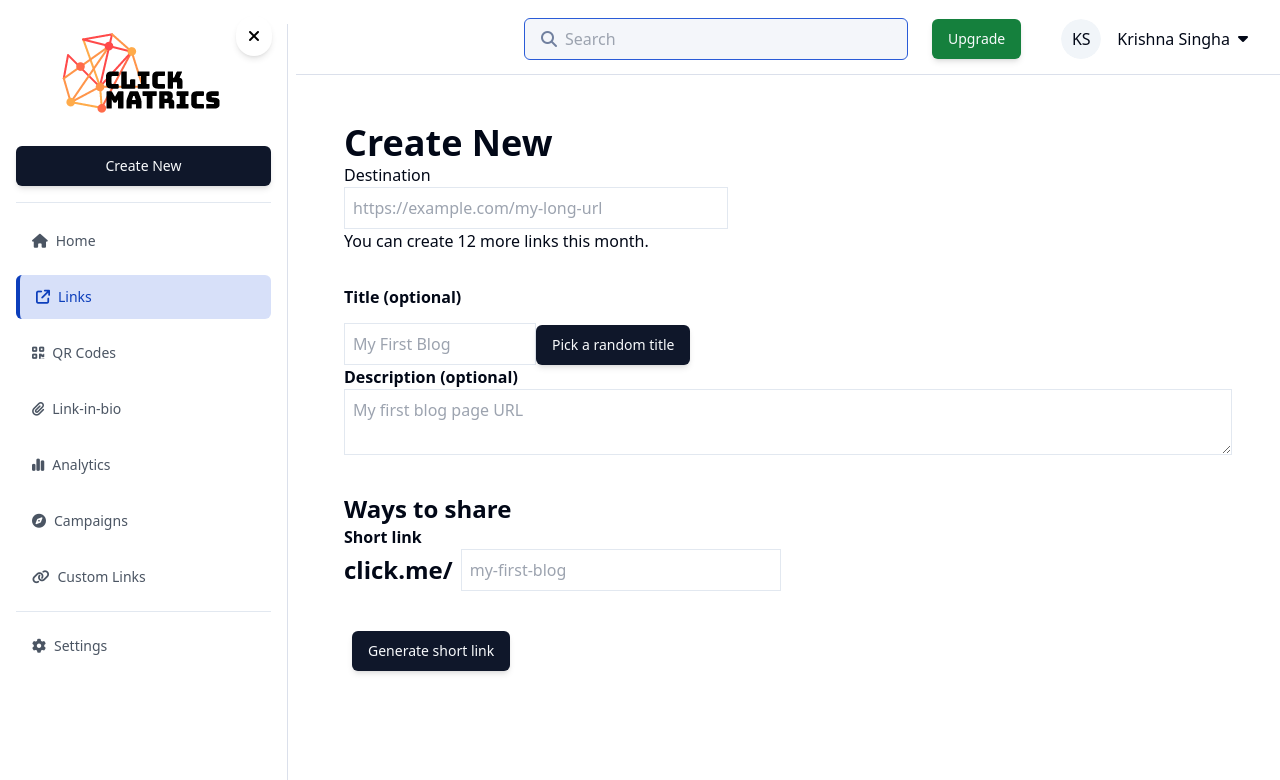
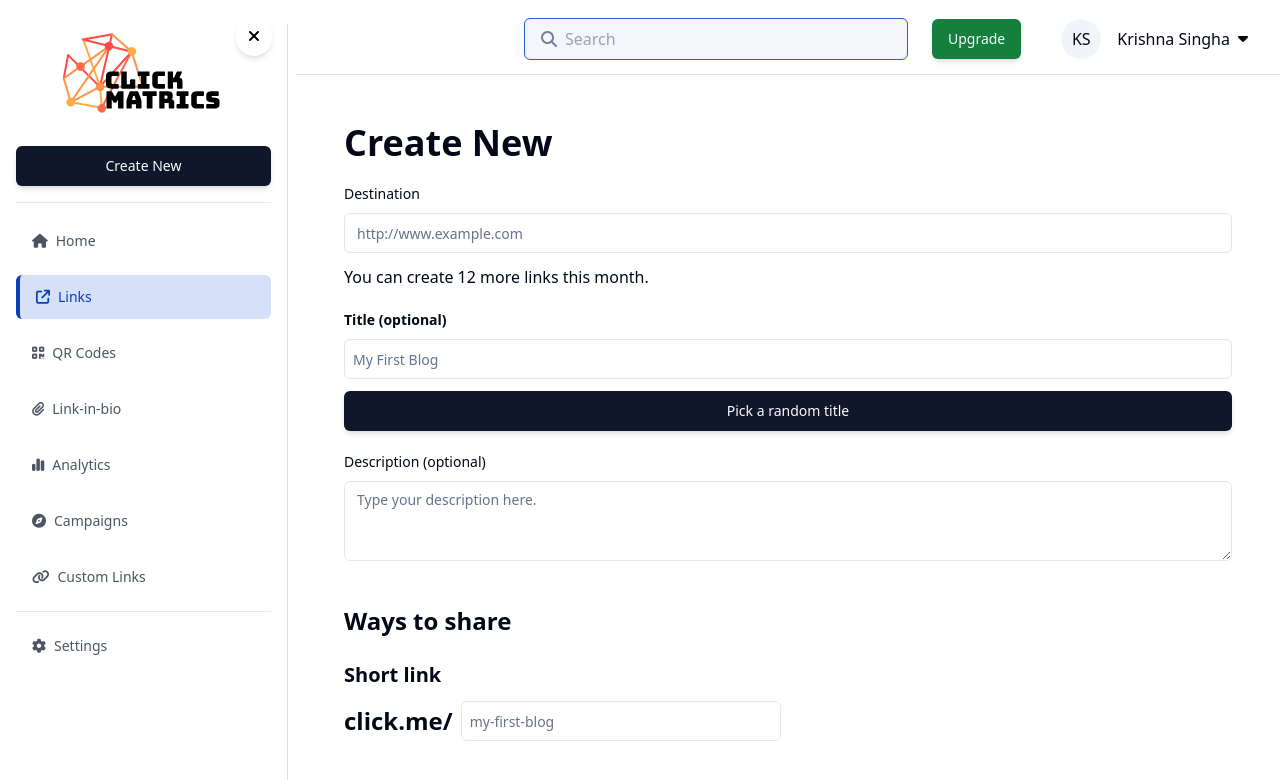
Before and after one commit to oxiton-foundation/click-metrics, a React (Vite) app in the folder client/: page /links in a window 1280 px wide. Shown: the top 780 px of the page. Built offline with nearby package versions, Linux system fonts and the light colour scheme.

Commit message:
feat: Use react hook form

```diff
--- a/client/package.json
+++ b/client/package.json
@@ -14,6 +14,7 @@
     "@headlessui/react": "^2.0.4",
     "@heroicons/react": "^2.1.3",
     "@radix-ui/react-avatar": "^1.0.4",
+    "@radix-ui/react-label": "^2.0.2",
     "@radix-ui/react-slot": "^1.0.2",
     "@tailwindcss/forms": "^0.5.7",
     "class-variance-authority": "^0.7.0",
@@ -24,6 +25,7 @@
     "qrcode.react": "^3.1.0",
     "react": "^18.2.0",
     "react-dom": "^18.2.0",
+    "react-hook-form": "^7.51.5",
     "react-router-dom": "^6.23.1",
     "tailwind-merge": "^2.3.0",
     "tailwindcss-animate": "^1.0.7"
--- a/client/src/components/pages/links.tsx
+++ b/client/src/components/pages/links.tsx
@@ -1,78 +1,109 @@
-import React from 'react'
-import { useState } from 'react';
-import { Button } from '../ui';
-// Function to validate URL syntax
-const isValidURL = (url: string): boolean => {
-    const urlPattern = new RegExp(
-        '^(https?:\\/\\/)?' + // protocol
-        '((([a-z\\d]([a-z\\d-]*[a-z\\d])*)\\.?)+[a-z]{2,}|' + // domain name
-        '((\\d{1,3}\\.){3}\\d{1,3}))' + // OR ip (v4) address
-        '(\\:\\d+)?' + // port
-        '(\\/[-a-z\\d%_.~+]*)*' + // path
-        '(\\?[;&a-z\\d%_.~+=-]*)?' + // query string
-        '(\\#[-a-z\\d_]*)?$', 'i' // fragment locator
-    );
-    return !!urlPattern.test(url);
+import { Button } from "../ui";
+import { Input } from "@/components/ui/input";
+import { Label } from "@/components/ui/label";
+import { Textarea } from "@/components/ui/textarea";
+import { SubmitHandler, useForm } from "react-hook-form";
+
+const Links = () => {
+	type Inputs = {
+		url: string;
+		title?: string;
+		description?: string;
+		custom?: string;
 	};
-const Links = () => {
-    const [inputValue, setInputValue] = useState<string>('');
-    const [isValid, setIsValid] = useState<boolean>(true);
 
-    const handleChange = (event: React.ChangeEvent<HTMLInputElement>) => {
-        const value = event.target.value;
-        setInputValue(value);
-        setIsValid(isValidURL(value));
-    };
+	const {
+		register,
+		handleSubmit,
+		formState: { errors },
+	} = useForm<Inputs>();
+	const onSubmitdata: SubmitHandler<Inputs> = (formData) =>
+		console.log(formData);
+
 	return (
 		<>
+			<form onSubmit={handleSubmit(onSubmitdata)} noValidate>
 				<div className="container mx-auto px-4 md:px-0">
-                <div className="bg-white p-8 md:p-12">
-                    <p className="text-4xl font-bold"><b>Create New</b></p>
-                    <div className='mb-8'>
-                        <label htmlFor="inputField">Destination</label><br></br>
-                        <input
+					<div className="flex flex-col gap-6 bg-white p-8 md:p-12">
+						<Label className="text-4xl font-semibold" htmlFor="url">
+							Create New
+						</Label>
+						<div>
+							<div className="grid gap-3">
+								<Label htmlFor="url">Destination</Label>
+								<Input
+									id="url"
 									type="text"
-                            id="inputField"
-                            value={inputValue}
-                            onChange={handleChange}
-                            placeholder='https://example.com/my-long-url'
-                            className={`border ${isValid ? 'border-500' : 'border-red-500'} p-2 w-full md:w-96`}
+									placeholder="http://www.example.com"
+									{...register("url", {
+										required: "Destination URL is required",
+										pattern: {
+											value: /^(https?:\/\/)?((([a-z\d]([a-z\d-]*[a-z\d])*)\.)+[a-z]{2,}|((\d{1,3}\.){3}\d{1,3}))(:\d+)?(\/[-a-z\d%_.~+]*)*(\?[;&a-z\d%_.~+=-]*)?(#[-a-z\d_]*)?$/i,
+											message: "Enter a valid URL",
+										},
+									})}
 								/>
-
-                        {!isValid && <span className="text-red-500 m-2">Invalid URL format</span>}
-                        <br />
-                        <span>You can create 12 more links this month.</span>
+								<p className="text-red-500 text-sm">
+									{errors.url && errors.url.message}
+								</p>
+							</div>
+							<span>
+								You can create 12 more links this month.
+							</span>
 						</div>
 
-                    <div className="mt-8">
-                        <label htmlFor='title' className="font-bold"><b>Title</b> (optional)</label><br></br>
-                        <input type='text' id='title' className={`border p-2 w-full md:w-48`} placeholder='My First Blog'/>
-                        <Button className="mt-4">
-                            Pick a random title
-                        </Button>
+						<div className="grid gap-3">
+							<Label htmlFor="title" className="font-semibold">
+								Title (optional)
+							</Label>
+							<Input
+								type="text"
+								id="title"
+								className="border p-2 w-full"
+								placeholder="My First Blog"
+								{...register("title")}
+							/>
+							<Button>Pick a random title</Button>
 						</div>
-                    <div className="mb-8">
-                        <label htmlFor='description' className="font-bold"><b>Description</b> (optional)</label><br></br>
-                        <textarea id='description'className='border w-full p-2' placeholder='My first blog page URL'/>
+						<div className="grid gap-3">
+							<Label
+								htmlFor="description"
+								className="font-smeibold"
+							>
+								Description (optional)
+							</Label>
+							<Textarea
+								placeholder="Type your description here."
+								id="description"
+								{...register("description")}
+							/>
 						</div>
 
-                    <h1 className="text-2xl font-bold mt-5">Ways to share</h1><h3 className="font-bold">Short link</h3>
-
+						<h1 className="text-2xl font-bold mt-5">
+							Ways to share
+						</h1>
+						<div className="grid gap-3">
+							<Label className="font-semibold text-xl">
+								Short link
+							</Label>
 							<div className="flex mb-8">
-                        <p className='text-2xl font-bold flex items-center'>
+								<p className="text-2xl font-bold flex items-center">
 									click.me/
 								</p>
-                        <input type='text' id='custom' className="border p-2 w-full md:w-80 ml-2" placeholder='my-first-blog'/>
-                    </div>
-                    <div>
-                        <Button className="mt-4 m-2">
-                            Generate short link
-                        </Button>
+								<Input
+									type="text"
+									id="custom"
+									className="border p-2 w-full md:w-80 ml-2"
+									placeholder="my-first-blog"
+									{...register("custom")}
+								/>
 							</div>
 						</div>
 					</div>
+				</div>
+			</form>
 		</>
-    )
-}
+	);
+};
 
 export default Links;
--- /dev/null
+++ b/client/src/components/ui/input.tsx
@@ -0,0 +1,25 @@
+import * as React from "react"
+
+import { cn } from "@/lib/utils"
+
+export interface InputProps
+  extends React.InputHTMLAttributes<HTMLInputElement> {}
+
+const Input = React.forwardRef<HTMLInputElement, InputProps>(
+  ({ className, type, ...props }, ref) => {
+    return (
+      <input
+        type={type}
+        className={cn(
+          "flex h-10 w-full rounded-md border border-input bg-background px-3 py-2 text-sm ring-offset-background file:border-0 file:bg-transparent file:text-sm file:font-medium placeholder:text-muted-foreground focus-visible:outline-none focus-visible:ring-2 focus-visible:ring-ring focus-visible:ring-offset-2 disabled:cursor-not-allowed disabled:opacity-50",
+          className
+        )}
+        ref={ref}
+        {...props}
+      />
+    )
+  }
+)
+Input.displayName = "Input"
+
+export { Input }
--- /dev/null
+++ b/client/src/components/ui/label.tsx
@@ -0,0 +1,24 @@
+import * as React from "react"
+import * as LabelPrimitive from "@radix-ui/react-label"
+import { cva, type VariantProps } from "class-variance-authority"
+
+import { cn } from "@/lib/utils"
+
+const labelVariants = cva(
+  "text-sm font-medium leading-none peer-disabled:cursor-not-allowed peer-disabled:opacity-70"
+)
+
+const Label = React.forwardRef<
+  React.ElementRef<typeof LabelPrimitive.Root>,
+  React.ComponentPropsWithoutRef<typeof LabelPrimitive.Root> &
+    VariantProps<typeof labelVariants>
+>(({ className, ...props }, ref) => (
+  <LabelPrimitive.Root
+    ref={ref}
+    className={cn(labelVariants(), className)}
+    {...props}
+  />
+))
+Label.displayName = LabelPrimitive.Root.displayName
+
+export { Label }
--- /dev/null
+++ b/client/src/components/ui/textarea.tsx
@@ -0,0 +1,24 @@
+import * as React from "react"
+
+import { cn } from "@/lib/utils"
+
+export interface TextareaProps
+  extends React.TextareaHTMLAttributes<HTMLTextAreaElement> {}
+
+const Textarea = React.forwardRef<HTMLTextAreaElement, TextareaProps>(
+  ({ className, ...props }, ref) => {
+    return (
+      <textarea
+        className={cn(
+          "flex min-h-[80px] w-full rounded-md border border-input bg-background px-3 py-2 text-sm ring-offset-background placeholder:text-muted-foreground focus-visible:outline-none focus-visible:ring-2 focus-visible:ring-ring focus-visible:ring-offset-2 disabled:cursor-not-allowed disabled:opacity-50",
+          className
+        )}
+        ref={ref}
+        {...props}
+      />
+    )
+  }
+)
+Textarea.displayName = "Textarea"
+
+export { Textarea }
```
Also changed, not shown: 1 other file (tests, documents, lock files or other folders). Lines whose indentation alone changed are shown as unchanged.
